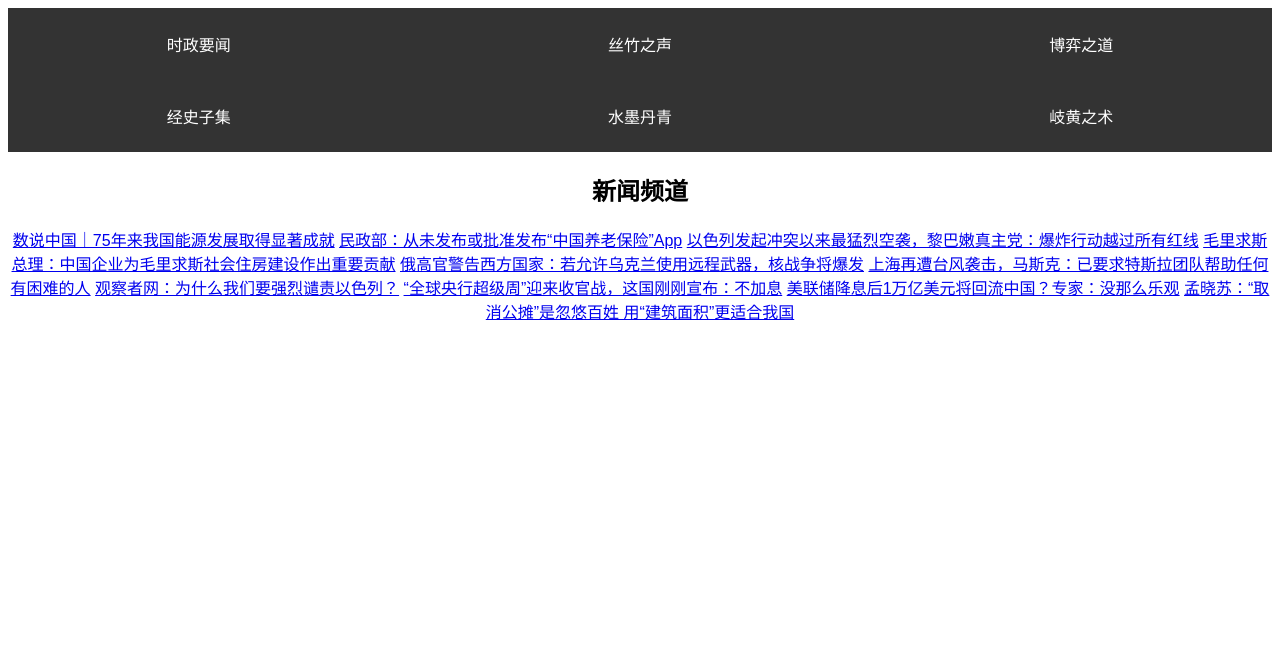
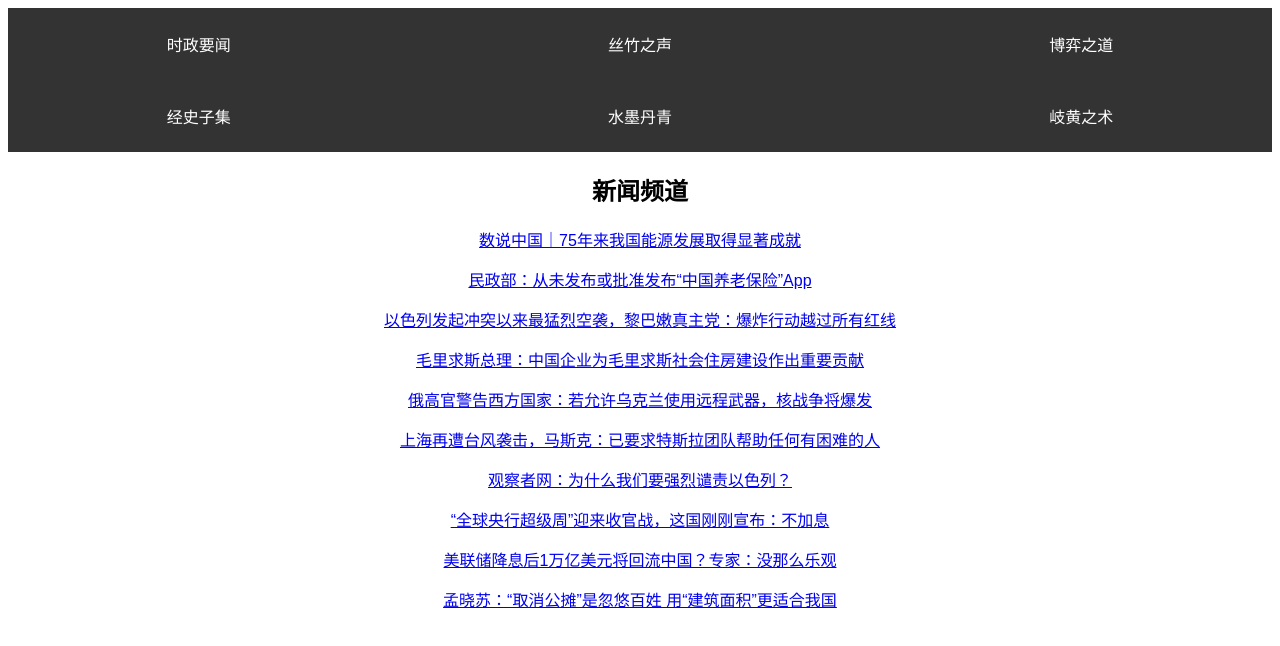
Before and after one commit to wzyUnicorn/code_hub, a plain HTML site: page news/news.html in a window 1280 px wide. Both pictures are taken after a click on the link "时政要闻". Drawn offline with Linux system fonts and the light colour scheme.

Commit message:
Update news.html
1

```diff
--- a/news/news.html
+++ b/news/news.html
@@ -60,16 +60,16 @@
     </div>
     <div class="content" id="news" style="display: none;">
         <h2>新闻频道</h2>
-		<a href="https://news.ifeng.com/c/8d1spMHsPXl">数说中国｜75年来我国能源发展取得显著成就</a>
-	    	<a href="https://news.ifeng.com/c/8d1zrs6OPxP">民政部：从未发布或批准发布“中国养老保险”App</a>
-		<a href="https://news.ifeng.com/c/8d1vMHgn9h4">以色列发起冲突以来最猛烈空袭，黎巴嫩真主党：爆炸行动越过所有红线</a>
-		<a href="https://news.ifeng.com/c/8d1trlSGfuc">毛里求斯总理：中国企业为毛里求斯社会住房建设作出重要贡献</a>
-		<a href="https://news.ifeng.com/c/8d1ebn3tDvT">俄高官警告西方国家：若允许乌克兰使用远程武器，核战争将爆发</a>
-		<a href="https://news.ifeng.com/c/8d1XHbFHygi">上海再遭台风袭击，马斯克：已要求特斯拉团队帮助任何有困难的人</a>
-		<a href="https://news.ifeng.com/c/8d26ahA7ZsC">观察者网：为什么我们要强烈谴责以色列？</a>
-		<a href="https://finance.ifeng.com/c/8d23JABF4BF">“全球央行超级周”迎来收官战，这国刚刚宣布：不加息</a>
-		<a href="https://finance.ifeng.com/c/8d024BxSZZa">美联储降息后1万亿美元将回流中国？专家：没那么乐观</a>
-		<a href="https://ishare.ifeng.com/c/s/v002co--XH676Ji6H9qN0w--k6k45NP-_cpzb9m7I1RULrkcv8__">孟晓苏：“取消公摊”是忽悠百姓 用“建筑面积”更适合我国</a>
+		<p><a href="https://news.ifeng.com/c/8d1spMHsPXl">数说中国｜75年来我国能源发展取得显著成就</a></p>
+		<p><a href="https://news.ifeng.com/c/8d1zrs6OPxP">民政部：从未发布或批准发布“中国养老保险”App</a></p>
+		<p><a href="https://news.ifeng.com/c/8d1vMHgn9h4">以色列发起冲突以来最猛烈空袭，黎巴嫩真主党：爆炸行动越过所有红线</a></p>
+		<p><a href="https://news.ifeng.com/c/8d1trlSGfuc">毛里求斯总理：中国企业为毛里求斯社会住房建设作出重要贡献</a></p>
+		<p><a href="https://news.ifeng.com/c/8d1ebn3tDvT">俄高官警告西方国家：若允许乌克兰使用远程武器，核战争将爆发</a></p>
+		<p><a href="https://news.ifeng.com/c/8d1XHbFHygi">上海再遭台风袭击，马斯克：已要求特斯拉团队帮助任何有困难的人</a></p>
+		<p><a href="https://news.ifeng.com/c/8d26ahA7ZsC">观察者网：为什么我们要强烈谴责以色列？</a></p>
+		<p><a href="https://finance.ifeng.com/c/8d23JABF4BF">“全球央行超级周”迎来收官战，这国刚刚宣布：不加息</a></p>
+		<p><a href="https://finance.ifeng.com/c/8d024BxSZZa">美联储降息后1万亿美元将回流中国？专家：没那么乐观</a></p>
+		<p><a href="https://ishare.ifeng.com/c/s/v002co--XH676Ji6H9qN0w--k6k45NP-_cpzb9m7I1RULrkcv8__">孟晓苏：“取消公摊”是忽悠百姓 用“建筑面积”更适合我国</a></p>
     </div>
 
     <div class="content" id="music">
```
